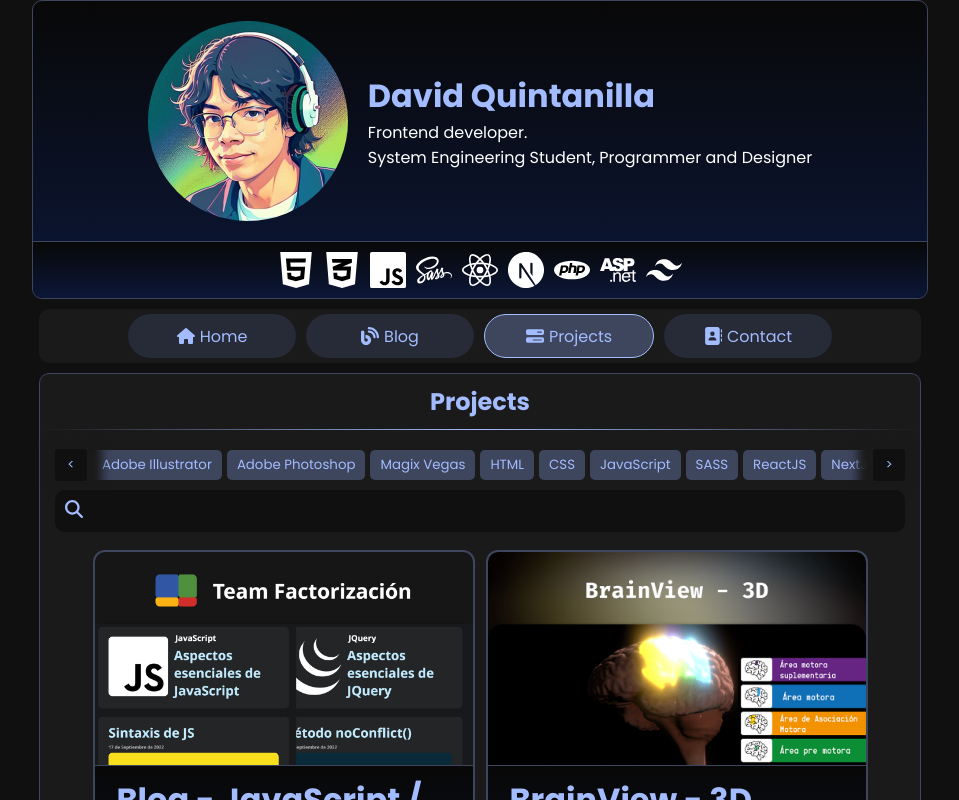
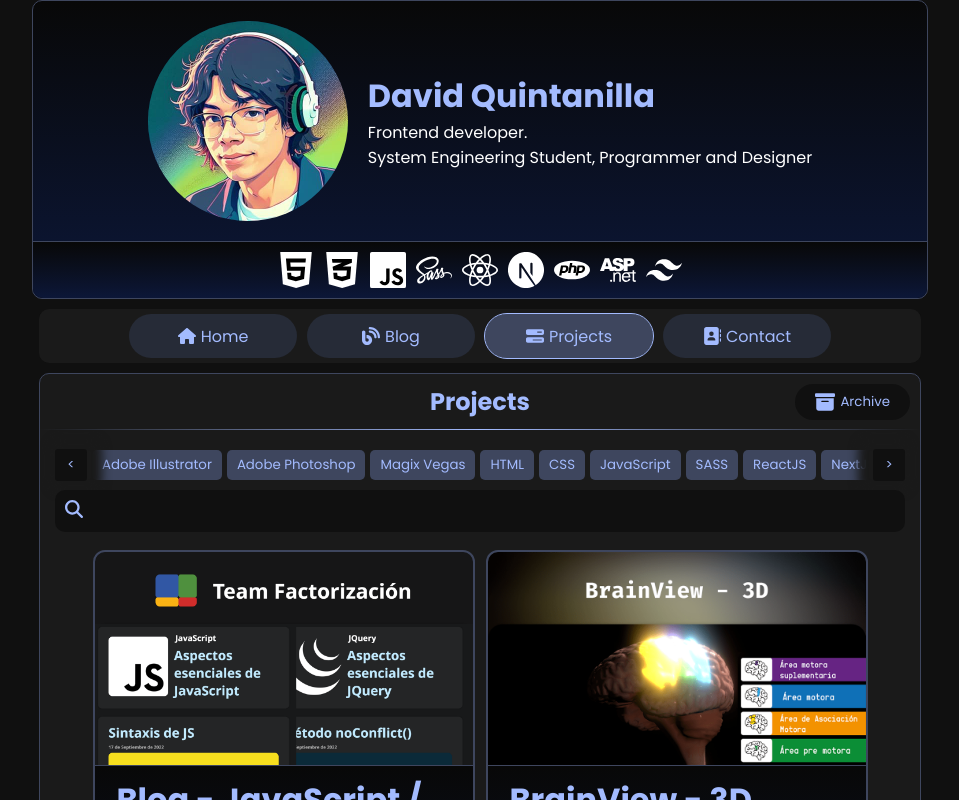
Before and after one commit to davidquintr/portfolio, a Next.js app: page /portfolio/projects in a window 1280 px wide. Shown: the top 800 px of the page, without its empty margins (160-1119 px from the left). Built offline with nearby package versions, Linux system fonts and the light colour scheme.

Commit message:
added archive for project tab

```diff
--- a/pages/assets/json/projects_en.json
+++ b/pages/assets/json/projects_en.json
@@ -7,7 +7,8 @@
   "tech": "asp csharp css js html mssql",
   "urlCode": "",
   "urlView": "",
-  "urlDetails": "/blog/expedoc-development"
+  "urlDetails": "/blog/expedoc-development",
+  "archive" : "false"
   },
   {
     "img": "./project/portafolio.png",
@@ -17,7 +18,8 @@
     "tech": "rjs sass ps ai emailjs",
     "urlCode": "https://github.com/davidquintr/old-portfolio",
     "urlView": "https://davidquintr.github.io/old-portfolio/",
-    "urlDetails": ""
+    "urlDetails": "",
+    "archive" : "false"
   },
   {
     "img": "./project/taskitty.png",
@@ -27,7 +29,8 @@
     "tech": "kt ps ai",
     "urlCode": "https://github.com/VarEros/TasKitty",
     "urlView": "",
-    "urlDetails": ""
+    "urlDetails": "",
+    "archive" : "false"
   },
   {
     "img": "./project/wreader.png",
@@ -37,7 +40,8 @@
     "tech": "html css js",
     "urlCode": "https://github.com/davidquintr/whatsapp-reader-js",
     "urlView": "https://davidquintr.github.io/whatsapp-reader-js/",
-    "urlDetails": ""
+    "urlDetails": "",
+    "archive" : "true"
   },
   {
     "img": "./project/brainview.png",
@@ -47,7 +51,8 @@
     "tech": "unity csh ail ps",
     "urlCode": "https://github.com/davidquintr/brain-3d",
     "urlView": "",
-    "urlDetails": ""
+    "urlDetails": "",
+    "archive" : "false"
   }
   ,
   {
@@ -58,7 +63,8 @@
     "tech": "html css",
     "urlCode": "https://github.com/davidquintr/whatsapp-reader.github.io",
     "urlView": "https://davidquintr.github.io/teamfactorizacion-blog/",
-    "urlDetails": ""
+    "urlDetails": "",
+    "archive" : "false"
   },
   {
     "img": "./project/eysmono.png",
@@ -68,7 +74,8 @@
     "tech": "csh gtk mysql",
     "urlCode": "https://github.com/davidquintr/SistemaEyS-Mono",
     "urlView": "",
-    "urlDetails": ""
+    "urlDetails": "",
+    "archive" : "true"
   },
   {
     "img": "./project/eysvb.png",
@@ -78,7 +85,8 @@
     "tech": "vbnet mssql",
     "urlCode": "https://github.com/davidquintr/SistemaEyS",
     "urlView": "",
-    "urlDetails": ""
+    "urlDetails": "",
+    "archive" : "true"
   },
   {
     "img": "./project/classblock.png",
@@ -88,7 +96,8 @@
     "tech": "java mssql ps",
     "urlCode": "https://github.com/davidquintr/ClassBlock-APP",
     "urlView": "",
-    "urlDetails": ""
+    "urlDetails": "",
+    "archive" : "true"
   },
   {
     "img": "./project/mitiendita.png",
@@ -98,7 +107,8 @@
     "tech": "cpp",
     "urlCode": "https://github.com/davidquintr/brain-3d",
     "urlView": "",
-    "urlDetails": ""
+    "urlDetails": "",
+    "archive" : "true"
   },
   {
     "img": "./project/wareadernext.png",
@@ -108,7 +118,8 @@
     "tech": "next twind",
     "urlCode": "https://github.com/davidquintr/whatsapp-reader-next",
     "urlView": "https://whatsapp-reader-next.vercel.app/",
-    "urlDetails": ""
+    "urlDetails": "",
+    "archive" : "false"
   },
   {
     "img": "./project/logicnexusland.png",
@@ -118,6 +129,7 @@
     "tech": "next twind",
     "urlCode": "",
     "urlView": "https://logicnexus.vercel.app/",
-    "urlDetails": ""
+    "urlDetails": "",
+    "archive" : "false"
   }
 ]
--- a/pages/projects.tsx
+++ b/pages/projects.tsx
@@ -4,7 +4,7 @@ import pureProject from "./assets/json/projects_en.json";
 import NavBar from "./nav_bar";
 import Head from "next/head";
 import { FontAwesomeIcon } from "@fortawesome/react-fontawesome";
-import { faEye, faMagnifyingGlass } from "@fortawesome/free-solid-svg-icons";
+import { faArchive } from "@fortawesome/free-solid-svg-icons";
 import { useEffect, useRef, useState } from "react";
 import Panel from "./components/panel";
 import dynamic from "next/dynamic";
@@ -17,6 +17,8 @@ export const metadata = {
 
 export default function Projects() {
   const [project, setProject] = useState([]);
+  const [showArchive, setShowArchive] = useState(false)
+  const buttonArchive = useRef()
 
   useEffect(() => {
     let orderProject = pureProject.sort((a, b) =>
@@ -24,6 +26,10 @@ export default function Projects() {
     );
     setProject(orderProject);
   }, []);
+
+  function onArchiveClick(){
+    setShowArchive(!showArchive)
+  }
 
   return (
     <>
@@ -49,11 +55,15 @@ export default function Projects() {
           <section className="section section-projects">
             <div className="section-title">
               <h2>Projects</h2>
+              <button onClick={onArchiveClick} ref={buttonArchive} className={`button-link extended minimal archive ${showArchive ? "active" : ""}`}>
+                <FontAwesomeIcon icon={faArchive}></FontAwesomeIcon>
+                <p>Archive</p>
+              </button>
             </div>
             <Panel isProject={true} pureArray={pureProject} setElement={setProject} element={project} pureFilter={technologies}></Panel>
             <div className="section-body projects">
               {project?.map((element, index) => (
-                <ProjectsItem key={index} element={element} index={index} />
+                ( element?.archive == "true" && !showArchive ? null : <ProjectsItem key={index} element={element} index={index} />)
               ))}
             </div>
           </section>
--- a/pages/scss/page.scss
+++ b/pages/scss/page.scss
@@ -156,6 +156,7 @@ body{
     box-sizing: content-box;
     cursor: pointer;
     width: 100%;
+    border: none;
     background-color: $color-boldblue;
     color: $color-bluelight;
     border-radius: 50px;
@@ -214,14 +215,34 @@ body{
 
     }
 
+    &.archive{
+        background-color: $color-bg;
+        margin: 0;
+        top: 0px;
+        right: 10px;
+        min-width: auto;
+        width: auto !important;
+        position: absolute;
+
+        svg{
+            width: 20px;
+            height: 20px;
+        }
+
+    }
+
     &.active, &.light{
         background-color: $color-blue;
-        border: 1px solid $color-bluelight;
+        outline: 1px solid $color-bluelight;
         box-sizing: content-box;
 
         &:hover{
             background-color: $color-boldblue;
         }
+    }
+
+    &.light{
+        outline: none;
     }
 
     &.light{
@@ -352,6 +373,10 @@ body{
         height: auto;
         aspect-ratio: auto;
         border-bottom: 1px solid $color-blue;
+    }
+
+    &-archive{
+        font-size: smaller;
     }
 
     &-info{
--- a/pages/scss/person_init.scss
+++ b/pages/scss/person_init.scss
@@ -8,6 +8,7 @@
     padding: 25px;
 
     &-title, &-footer{
+        position: relative;
         text-align: center;
         color: $color-bluelight;
         border-width: 0;
```
Also changed, not shown: pages/components/project_item.tsx (+1 -0 lines).
